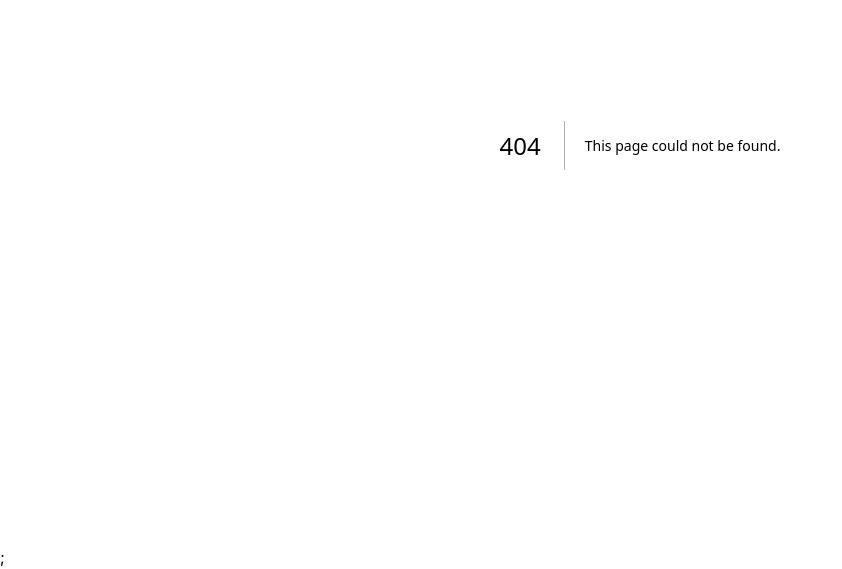
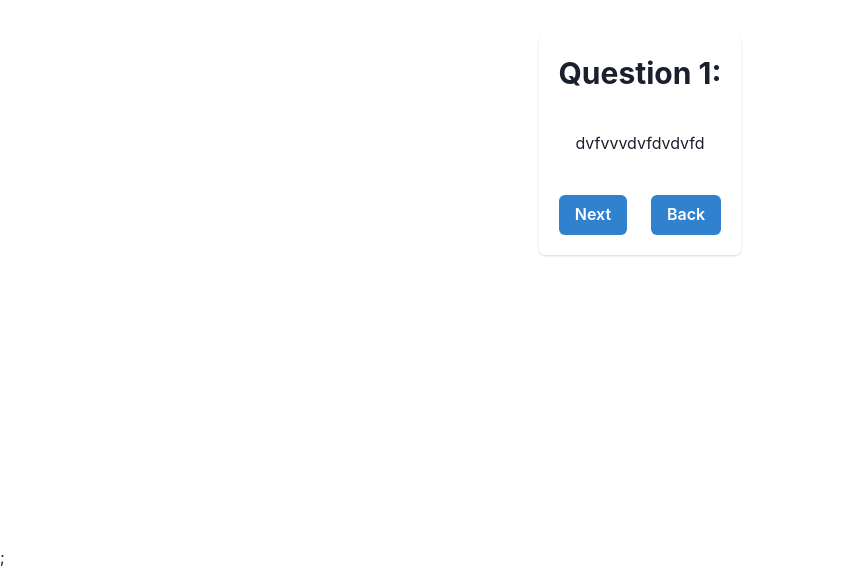
Before and after one commit to arissha-y/quiz-app, a Next.js app: page /QuestionCard in a window 1280 px wide. Before the commit this address had no page. Shown: the part 255-824 px from the top of the page, without its empty margins (0-842 px from the left). Built offline with nearby package versions, Linux system fonts and the light colour scheme.

Commit message:
add updated codes done by 4th Oct

```diff
--- /dev/null
+++ b/src/pages/QuestionCard.tsx
@@ -0,0 +1,75 @@
+import React from "react";
+import {
+  Card,
+  CardBody,
+  CardFooter,
+  CardHeader,
+  Flex,
+  Heading,
+  Button,
+  ButtonGroup,
+  Text,
+} from "@chakra-ui/react";
+import { useRouter } from "next/router";
+
+// variables
+let quizPoint = 0;
+
+const questionList = [
+  {
+    id: 1,
+    question: "Question 1: ",
+    answers: [],
+  },
+  {
+    id: 2,
+    question: "Question 2: ",
+    answers: [],
+  },
+  {
+    id: 3,
+    question: "Question 3: ",
+    answers: [],
+  },
+  {
+    id: 4,
+    question: "Question 4: ",
+    answers: [],
+  },
+  {
+    id: 5,
+    question: "Question 5: ",
+    answers: [],
+  },
+];
+
+const QuestionCard = () => {
+  const router = useRouter();
+
+  const handleResultPage = () => {
+    router.push("/ResultPage");
+  };
+
+  return (
+    <Flex justifyContent="center" alignItems="center" minHeight="100vh">
+      <Card align="center">
+        <CardHeader>
+          <Heading size="lg">{questionList[0].question}</Heading>
+        </CardHeader>
+        <CardBody>
+          <Text>dvfvvvdvfdvdvfd</Text>
+        </CardBody>
+        <CardFooter>
+          <ButtonGroup gap={4}>
+            <Button colorScheme="blue" onClick={handleResultPage}>
+              Next
+            </Button>
+            <Button colorScheme="blue">Back</Button>
+          </ButtonGroup>
+        </CardFooter>
+      </Card>
+    </Flex>
+  );
+};
+
+export default QuestionCard;
--- /dev/null
+++ b/src/pages/ResultPage.tsx
@@ -0,0 +1,46 @@
+import {
+  Container,
+  Flex,
+  Card,
+  CardHeader,
+  CardBody,
+  CardFooter,
+  Divider,
+  Heading,
+  Text,
+  Button,
+} from "@chakra-ui/react";
+import React from "react";
+import { useRouter } from "next/router";
+
+const ResultPage = () => {
+  const router = useRouter();
+
+  const handleRestart = () => {
+    router.push("/");
+  };
+  return (
+    <Flex justifyContent="center" alignItems="center" minHeight="100vh">
+      <Card align="center">
+        <CardHeader>
+          <Heading size="xl">Your Results are: </Heading>
+        </CardHeader>
+        <CardBody>
+          <Text>
+            Lorem ipsum dolor sit amet, consectetur adipiscing elit, sed do
+            eiusmod tempor incididunt ut labore et dolore magna aliqua.
+          </Text>
+        </CardBody>
+        <Divider orientation="horizontal" my={4} />
+        <CardFooter>
+          <Button colorScheme="blue" onClick={handleRestart}>
+            Restart
+          </Button>
+          {/* when restart is being clicked, go back to start page */}
+        </CardFooter>
+      </Card>
+    </Flex>
+  );
+};
+
+export default ResultPage;
--- a/src/pages/index.tsx
+++ b/src/pages/index.tsx
@@ -1,5 +1,6 @@
 import Head from "next/head";
 import React, { useState } from "react";
+import { useRouter } from "next/router";
 import {
   Text,
   Divider,
@@ -12,26 +13,14 @@ import {
   CardBody,
   Flex,
 } from "@chakra-ui/react";
-import Link from "next/link";
+import ResultPage from "./ResultPage";
 
 export default function StartPage() {
-  // const [name, setName] = useState("");
-  // const [email, setEmail] = useState("");
+  const router = useRouter();
 
-  // const handleNameChange = (e) => {
-  //   setName(e.target.value);
-  // };
-
-  // const handleEmailChange = (e) => {
-  //   setEmail(e.target.value);
-  // };
-
-  // const handleSubmit = (e) => {
-  //   e.preventDefault();
-  //   // Do something with the name and email values
-  //   console.log("Name:", name);
-  //   console.log("Email:", email);
-  // };
+  const handleGoToQuestionCard = () => {
+    router.push("/QuestionCard"); // Replace "/result" with the path of the result page
+  };
 
   return (
     <>
@@ -41,7 +30,7 @@ export default function StartPage() {
       </Head>
 
       {/* main component*/}
-      <Container>
+
       <Flex justifyContent="center" alignItems="center" minHeight="100vh">
         <Card align="center">
           <CardHeader>
@@ -53,15 +42,14 @@ export default function StartPage() {
               eiusmod tempor incididunt ut labore et dolore magna aliqua.
             </Text>
           </CardBody>
-            <Divider orientation="horizontal" />
+          <Divider orientation="horizontal" my={4} />
           <CardFooter>
-              <Link href="/questions">
-                <Button colorScheme="blue">Start Quiz</Button>
-              </Link>
+            <Button colorScheme="blue" onClick={handleGoToQuestionCard}>
+              Start Quiz
+            </Button>
           </CardFooter>
         </Card>
       </Flex>
-      </Container>
     </>
   );
 }
--- a/src/pages/questions/question-one.tsx
+++ /dev/null
@@ -1,3 +0,0 @@
-export default function QuestionOne() {
-  return <h1>Question 1</h1>;
-}
--- a/src/pages/questions/question-three.tsx
+++ /dev/null
@@ -1,3 +0,0 @@
-export default function QuestionThree() {
-  return <h1>Question 3</h1>;
-}
--- a/src/pages/questions/question-two.tsx
+++ /dev/null
@@ -1,3 +0,0 @@
-export default function QuestionTwo() {
-  return <h1>Question 2</h1>;
-}
```
Lines whose indentation alone changed are shown as unchanged.
